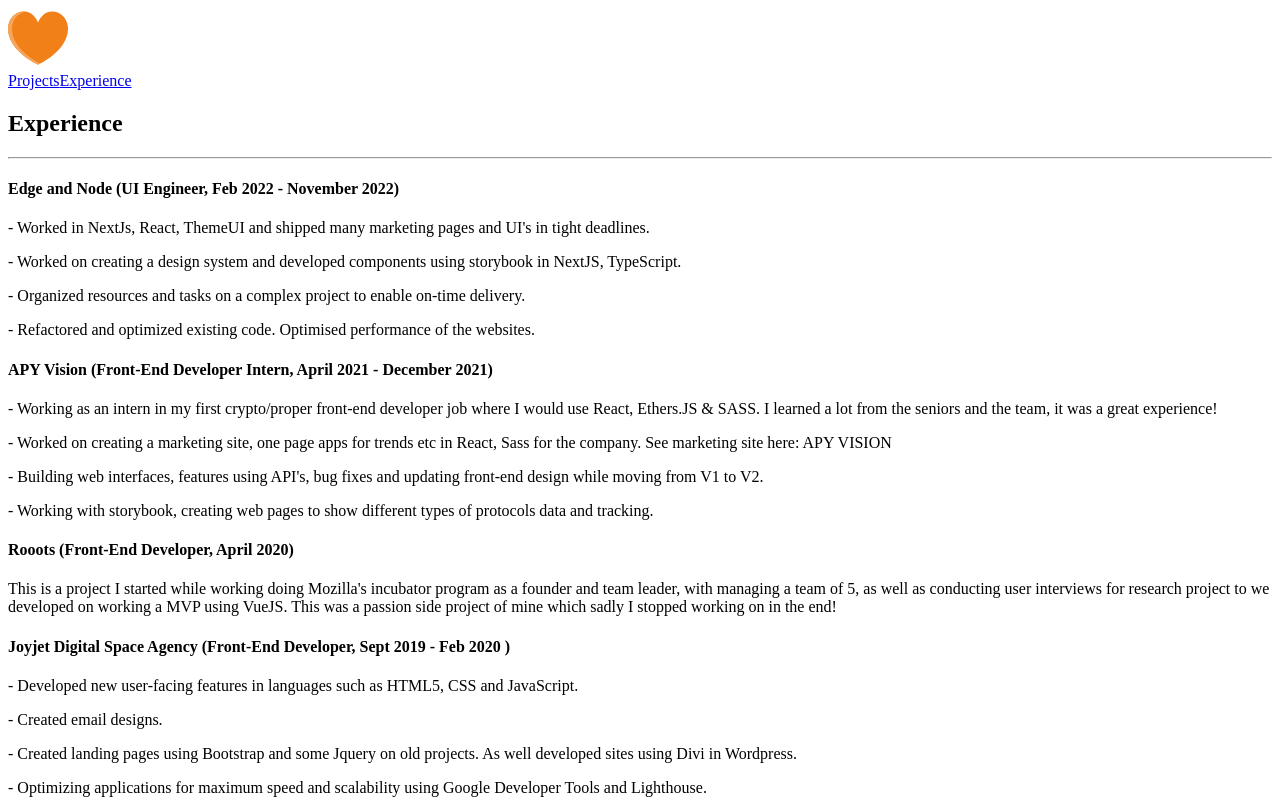
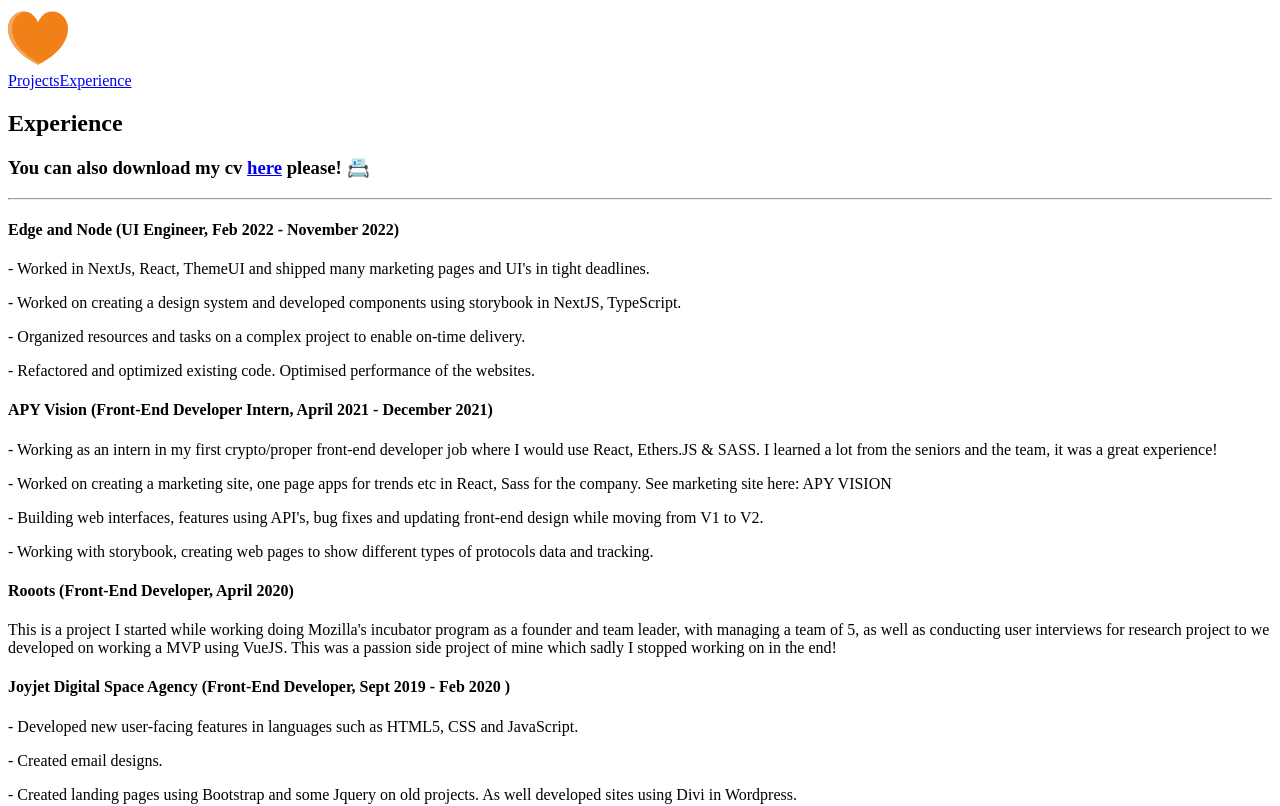
Before and after one commit to alexandriaroberts/portfolio-2023, a Next.js app: page /experience in a window 1280 px wide. Shown: the top 806 px of the page. Built offline with nearby package versions, Linux system fonts and the light colour scheme; what theme-ui would draw is missing.

Commit message:
Added download CV button and storybook to skills

```diff
--- a/pages/experience.tsx
+++ b/pages/experience.tsx
@@ -1,4 +1,4 @@
-import { H2, H4, S20, P } from '../components/Typography';
+import { H2, H4, H5, S20, P } from '../components/Typography';
 import { Container } from '../components/Container';
 import { HeadingDecoration } from '../components/HeadingDecoration';
 import { Divider } from '../components/Divider';
@@ -17,6 +17,21 @@ export default function Experinece() {
               />
             </span>
           </H2>
+          <H5 sx={{ mb: '64px', textAlign: 'center' }}>
+            You can also download my cv{' '}
+            <a
+              href='/AlexandriaRobertsCV.pdf'
+              download
+              sx={{
+                color: 'secondaryOrange',
+                textDecoration: 'none',
+                fontStyle: 'italic',
+              }}
+            >
+              here
+            </a>{' '}
+            please! 📇
+          </H5>
         </div>
         <div
           sx={{
--- a/pages/index.tsx
+++ b/pages/index.tsx
@@ -377,6 +377,7 @@ export default function Home() {
               <Tag>VueJS</Tag>
               <Tag>JavaScript</Tag>
               <Tag>TypeScript</Tag>
+              <Tag>Storybook</Tag>
               <Tag>Web3</Tag>
               <Tag>Alchemy SDK</Tag>
               <Tag>Theme UI</Tag>
```
Also changed, not shown: 1 other file (tests, documents, lock files or other folders).
